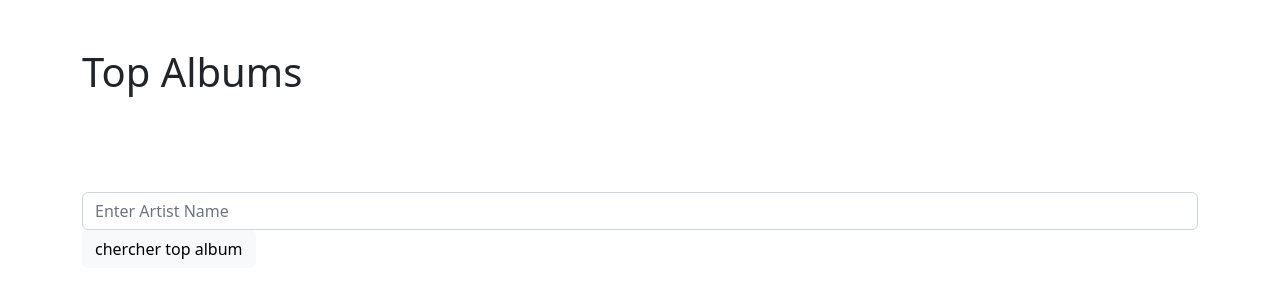
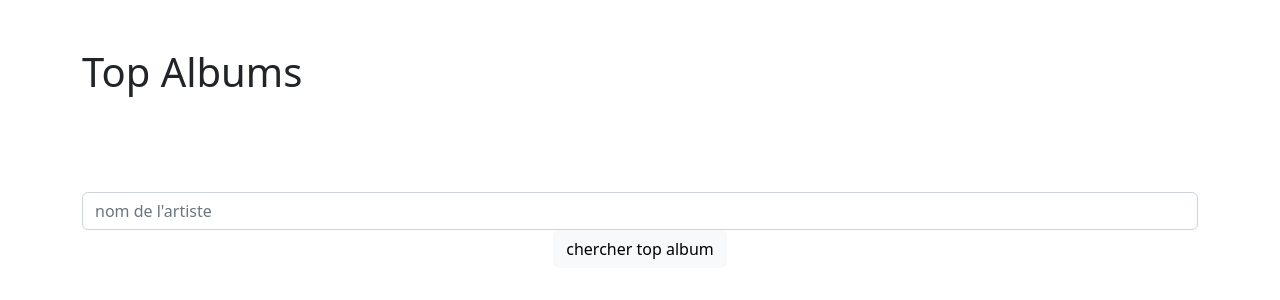
Before and after one commit to rayaneBouzroura/4w6-ProgWebService-Tp01, an Angular app in the folder super_Musique_Infinie/: page / in a window 1280 px wide. Shown: the top 300 px of the page. Built offline with nearby package versions, Linux system fonts and the light colour scheme.

Commit message:
EVEN MORE BIDOUILLAGE WOHOOO

```diff
--- a/super_Musique_Infinie/src/app/app.component.html
+++ b/super_Musique_Infinie/src/app/app.component.html
@@ -8,12 +8,13 @@
     </div>
   </div>
   <div  class="row mt-5 justify-content-center">
-    <div *ngIf="!monterAlbum" class="col">
+    <div *ngIf="!monterAlbum" class="col text-center">
       <form  (ngSubmit)="searchTopAlbum(artist)">
         <div class="form-group">
-          <input type="text" name="artistName" [(ngModel)]="artist" class="form-control" placeholder="Enter Artist Name">
+          <input type="text" name="artistName" [(ngModel)]="artist" class="form-control" placeholder="nom de l'artiste">
+          <input type="submit" value="chercher top album" class="btn btn-light mr-2">
         </div>
-        <input type="submit" value="chercher top album" class="btn btn-light">
+
       </form>
     </div>
     <!-- /////// block des cartes d'album ////////// -->
--- a/super_Musique_Infinie/src/app/app.component.ts
+++ b/super_Musique_Infinie/src/app/app.component.ts
@@ -72,6 +72,11 @@ export class AppComponent   {
         monAlbum.chansons.push(chanson);
         //console.log("chansons "+ chanson.titre + " ajoute a l'album");
       }
+      else{
+        console.log("problem avec : une chanson :");
+        console.log(chansons);
+
+      }
 
   }
 
```
